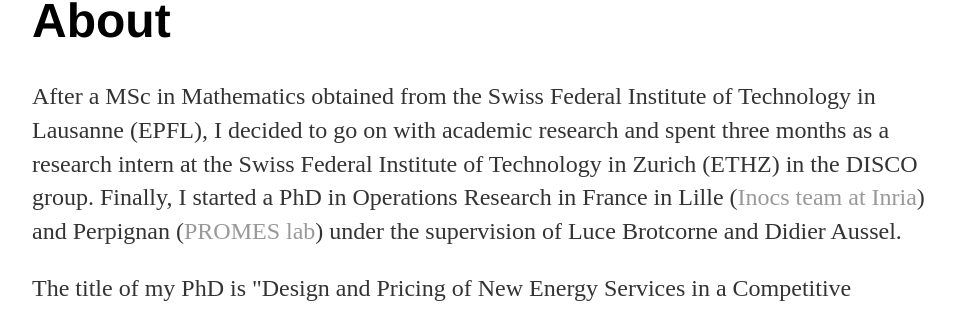
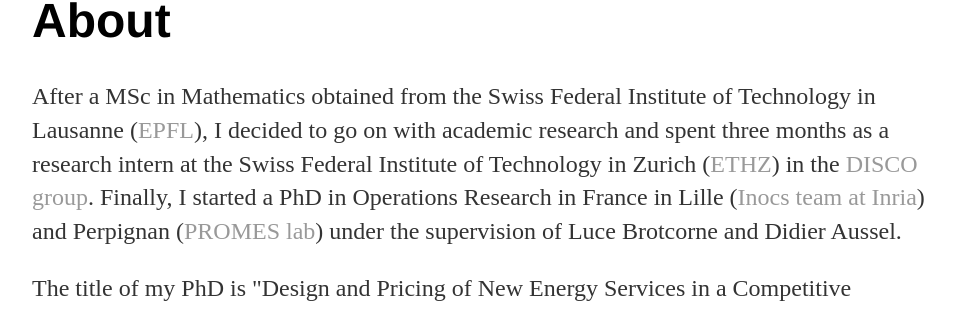
Before and after one commit to l-vn/l-vn.github.io, a Jekyll site: the page built from about.html, in a window 1280 px wide. Shown: the part 117-429 px from the top of the page, without its empty margins (160-1119 px from the left). Built offline with Jekyll 4.4.1, drawn with Linux system fonts in a browser that asks for light colours; some of the changed lines change nothing that is shown.

Commit message:
Links added

```diff
--- a/about.html
+++ b/about.html
@@ -4,7 +4,7 @@
 ---
 <div class="blurb">
 	<h1>About</h1>
-	<p>After a MSc in Mathematics obtained from the Swiss Federal Institute of Technology in Lausanne (EPFL), I decided to go on with academic research and spent three months as a research intern at the Swiss Federal Institute of Technology in Zurich (ETHZ) in the DISCO group. Finally, I started a PhD in Operations Research in France in Lille (<a href="https://team.inria.fr/inocs/">Inocs team at Inria</a>) and Perpignan (<a href="https://www.promes.cnrs.fr/">PROMES lab</a>) under the supervision of Luce Brotcorne and Didier Aussel. </p>
+	<p>After a MSc in Mathematics obtained from the Swiss Federal Institute of Technology in Lausanne (<a href="https://www.epfl.ch/">EPFL</a>), I decided to go on with academic research and spent three months as a research intern at the Swiss Federal Institute of Technology in Zurich (<a href="https://www.ethz.ch/">ETHZ</a>) in the <a href="https://disco.ethz.ch/">DISCO group</a>. Finally, I started a PhD in Operations Research in France in Lille (<a href="https://team.inria.fr/inocs/">Inocs team at Inria</a>) and Perpignan (<a href="https://www.promes.cnrs.fr/">PROMES lab</a>) under the supervision of Luce Brotcorne and Didier Aussel. </p>
 	<p>The title of my PhD is "Design and Pricing of New Energy Services in a Competitive Environment". More precisely, I try to establish optimal electricity pricing strategies for demand side management by creating multi-level optimization models. Until now, I considered single-leader single-follower and single-leader multi-follower models. I intend to switch to multi-leader multi-follower models in a soon future.</p>
 	<p>Apart from research, I am a passionate tennis player, an enthusiastic reader, a lover of puns and a defender of Oxford commas.</p>
 </div><!-- /.blurb -->
```
